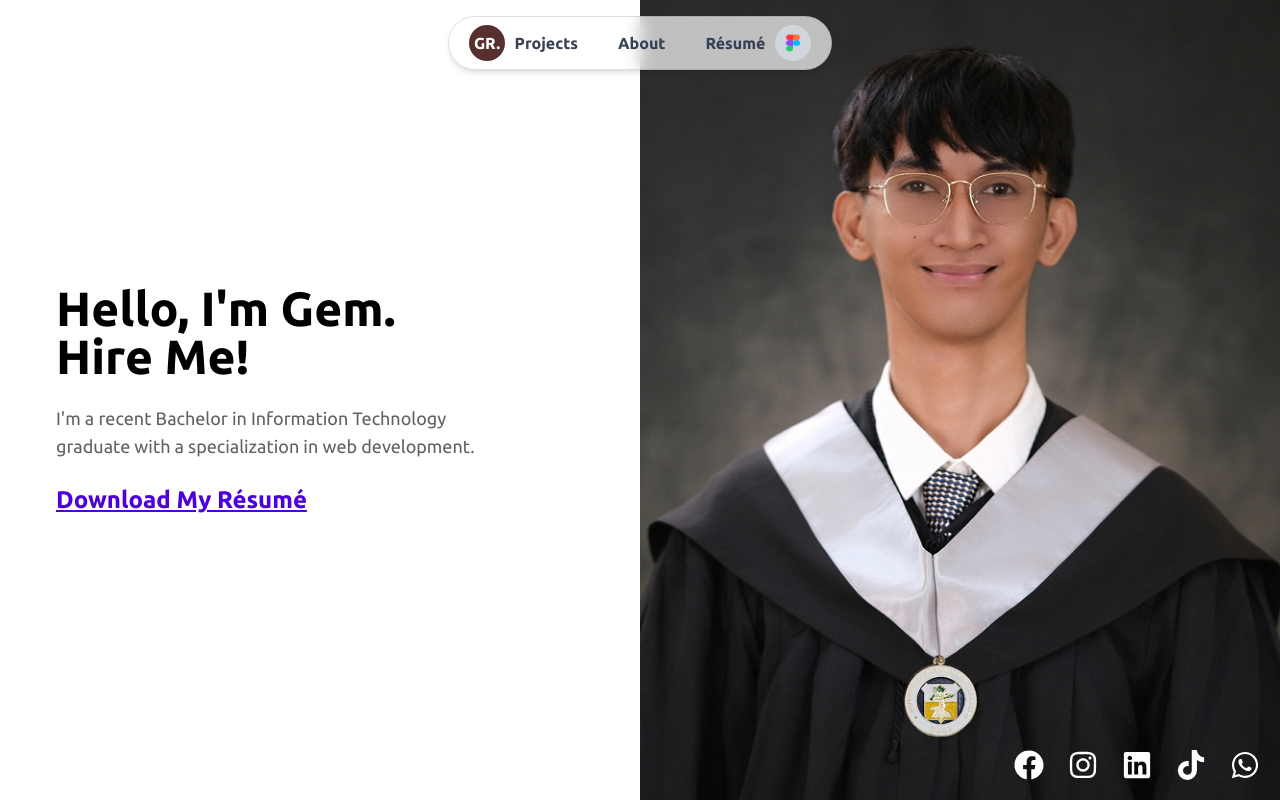
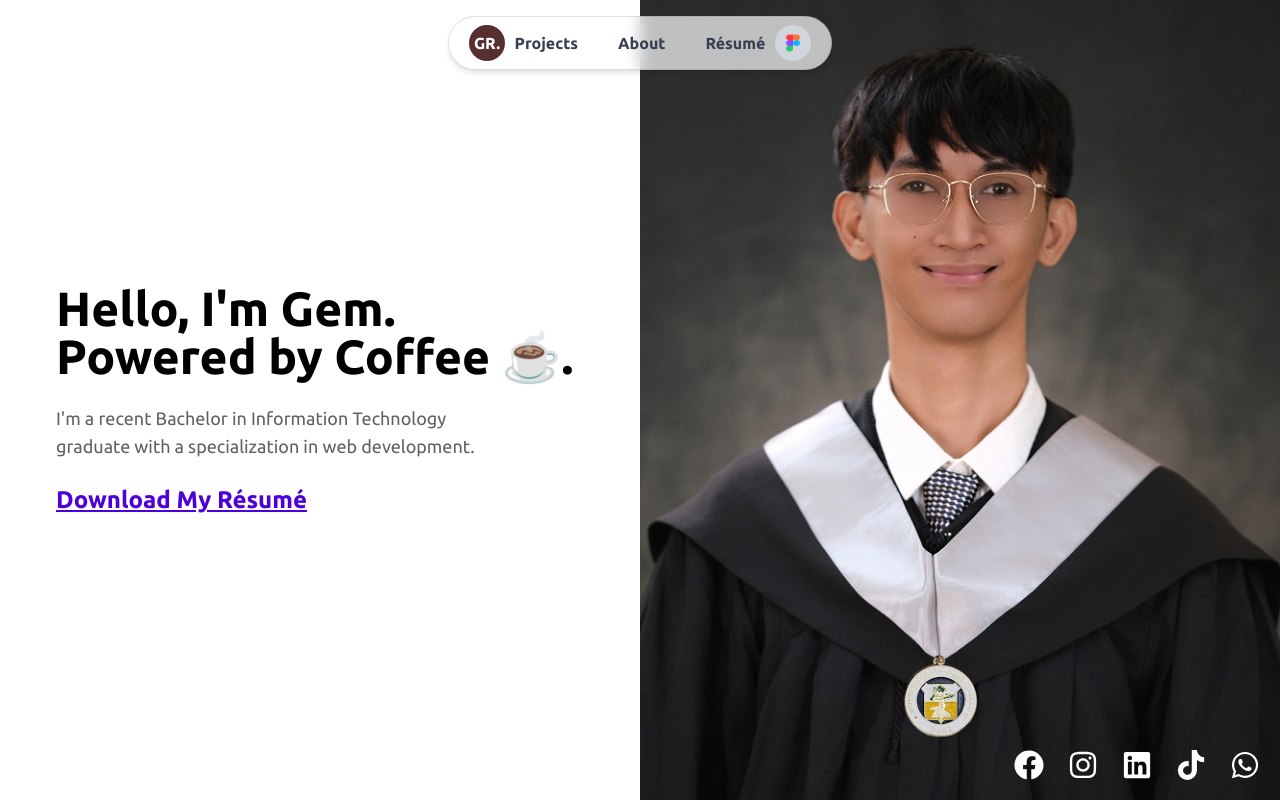
Before and after one commit to gemrey13/gemrey13.github.io, a React (Vite) app: page / in a window 1280 px wide. Built offline with nearby package versions, Linux system fonts and the light colour scheme; a web font is replaced by a local one.

Commit message:
added animation hero section

```diff
--- a/src/components/Home/HeroSection.tsx
+++ b/src/components/Home/HeroSection.tsx
@@ -8,14 +8,78 @@ import {
   FaWhatsapp,
 } from "react-icons/fa";
 import SocialIconLink from "../SEO/SocialIconLink";
+import { AnimatePresence, motion } from "framer-motion";
+import { useEffect, useState } from "react";
+
+type Direction = number;
+
+const texts = [
+  "Nice to meet you!",
+  "Powered by Coffee ☕.",
+  "Hire me, please 🙏!",
+  "Full-Stack Developer 🧑‍💻.",
+  "Code. Sleep. Repeat.",
+  "I Break, Then Fix.",
+  "Code > Sleep!",
+];
+
+const variants = {
+  enter: (direction: Direction) => {
+    direction;
+    return {
+      y: -20,
+      opacity: 0,
+    };
+  },
+  center: {
+    zIndex: 1,
+    y: 0,
+    opacity: 1,
+  },
+  exit: (direction: Direction) => {
+    direction;
+    return {
+      zIndex: 0,
+      opacity: 0,
+    };
+  },
+};
 
 const HeroSection = () => {
+  const [index, setIndex] = useState(0);
+
+  useEffect(() => {
+    setTimeout(() => {
+      let next = index + 1;
+      if (next === texts.length) {
+        next = 0;
+      }
+      setIndex(next);
+    }, 3 * 1000);
+  }, [index, setIndex]);
+
   return (
     <section className="grid h-screen md:mt-0 md:grid-cols-2">
       {/* Text Section */}
       <div className="mx-5 flex flex-col justify-center space-y-6 md:mx-14">
-        <h1 className="text-2xl font-semibold md:text-5xl">
-          Hello, I'm Gem. <br /> Hire Me!
+        <h1 className="relative pb-8 text-2xl font-semibold md:pb-12 md:text-5xl">
+          Hello, I'm Gem. <br />
+          <AnimatePresence>
+            <motion.span
+              className="absolute"
+              variants={variants}
+              key={index}
+              initial="enter"
+              animate="center"
+              exit="exit"
+              transition={{
+                y: { type: "keyframes", stiffness: 300, damping: 200 },
+                opacity: { duration: 0.1 },
+              }}
+            >
+              {texts[index]}
+            </motion.span>
+          </AnimatePresence>
         </h1>
 
         <p className="text-secondary text-sm md:text-lg">
@@ -26,7 +90,7 @@ const HeroSection = () => {
           to="/Gem Rey Rañola.pdf"
           target="_blank"
           rel="noopener noreferrer"
-          className="text-link text-lg font-semibold underline md:text-2xl w-fit"
+          className="text-link w-fit text-lg font-semibold underline md:text-2xl"
         >
           Download My Résumé
         </Link>
```
